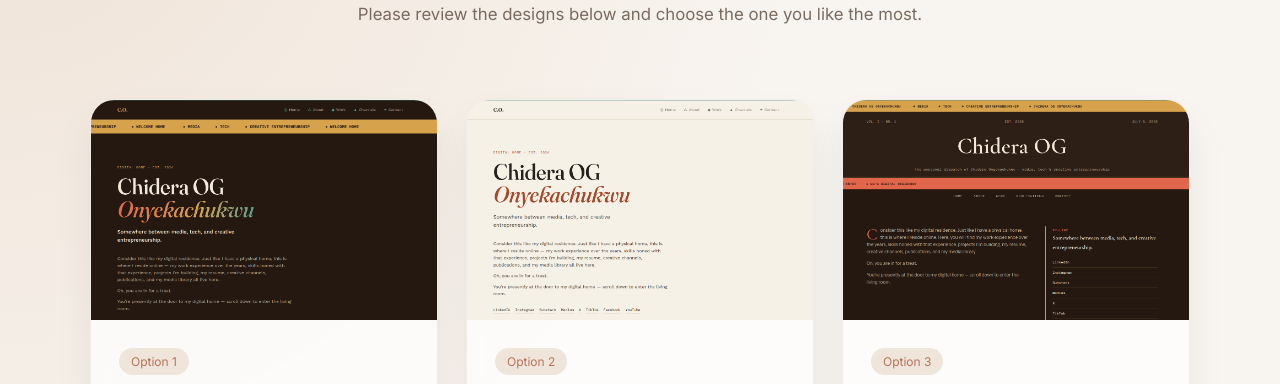
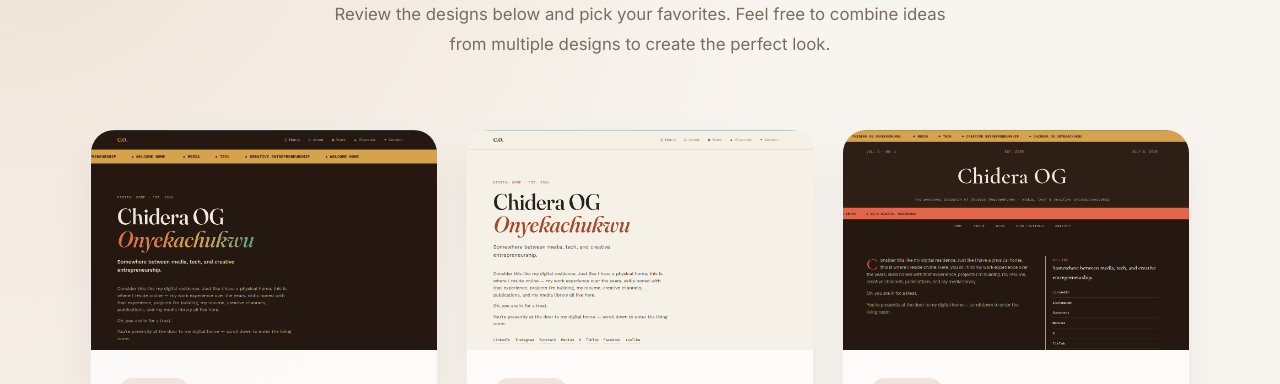
Before and after one commit to Kennedy1-svg/chidera-og-design-sites, a plain HTML site: page index.html in a window 1280 px wide. Shown: the part 163-547 px from the top of the page. Drawn offline with nearby package versions, Linux system fonts and the light colour scheme.

Commit message:
changed wording

```diff
--- a/index.html
+++ b/index.html
@@ -163,7 +163,7 @@ footer{
     <section class="hero">
         <h1>Website Design Options</h1>
         <p>
-            Please review the designs below and choose the one you like the most.
+            Review the designs below and pick your favorites. Feel free to combine ideas from multiple designs to create the perfect look.
         </p>
     </section>
 
```
